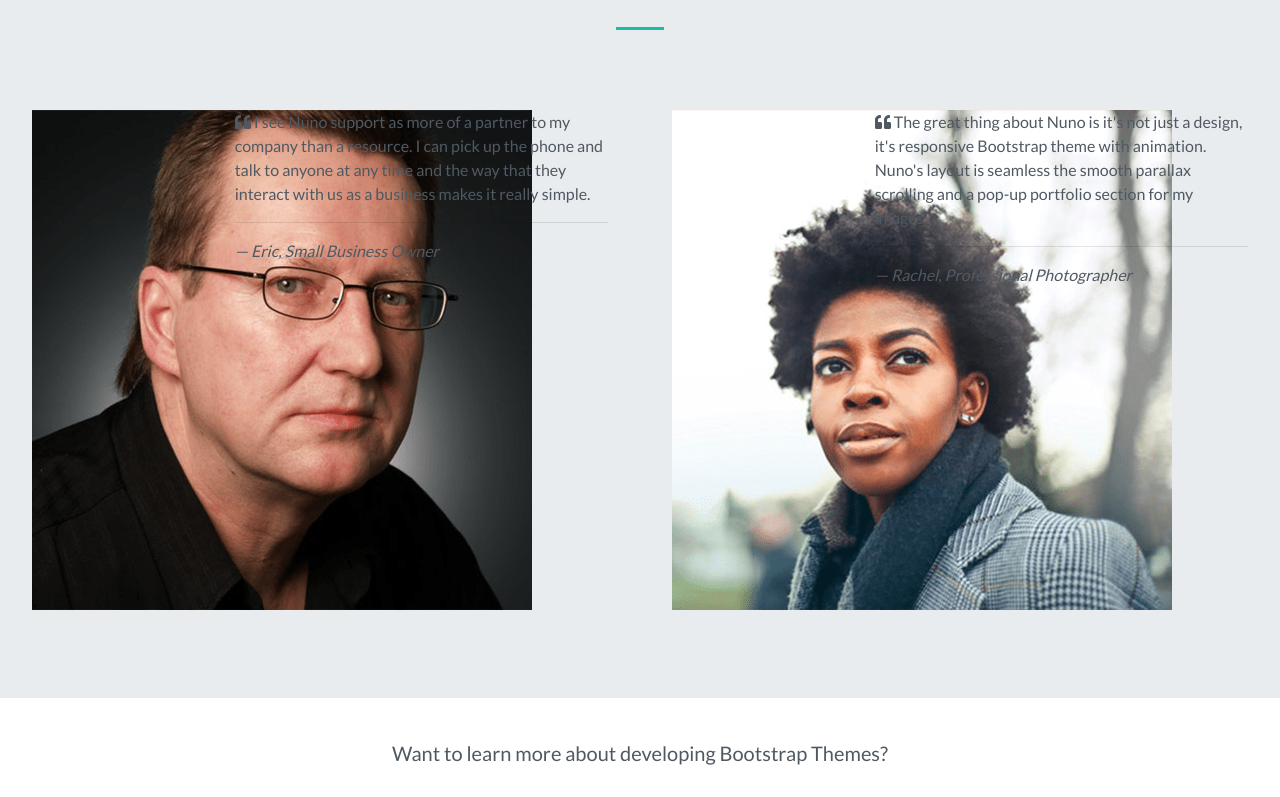
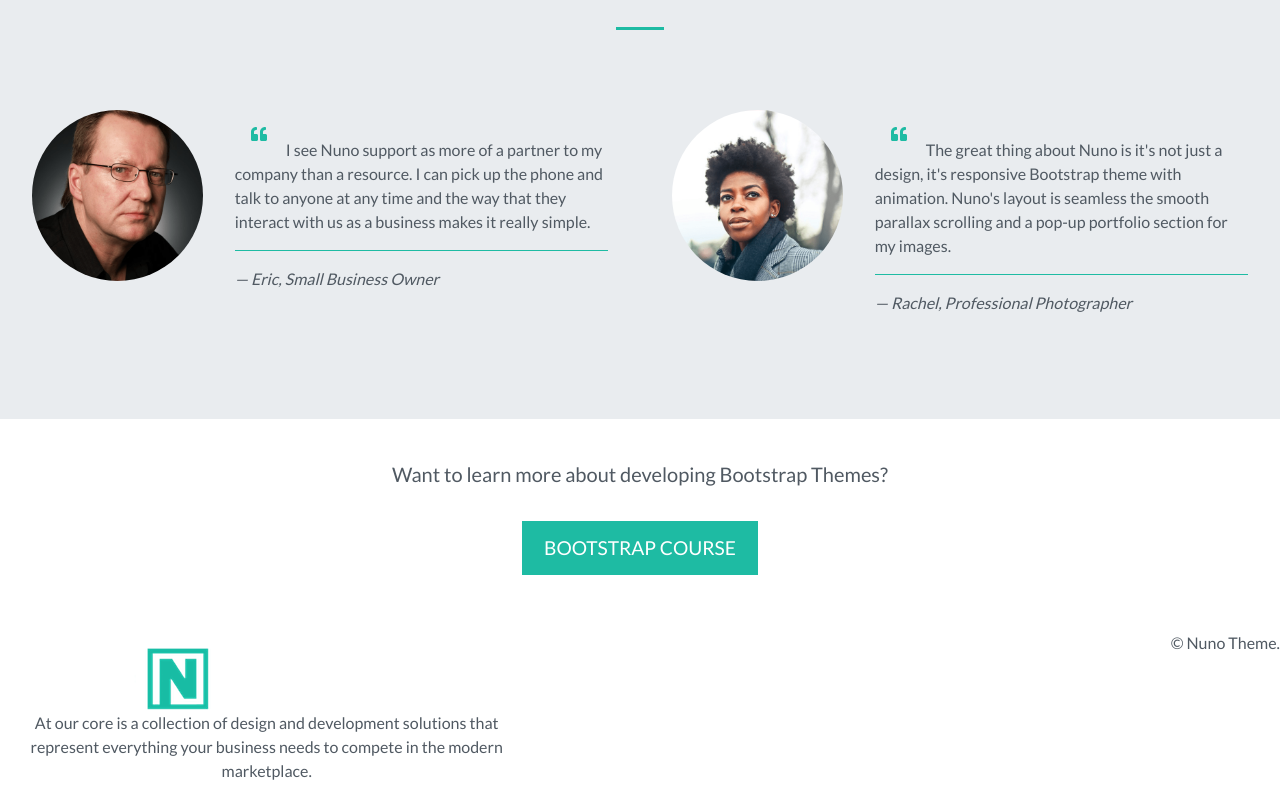
Before and after one commit to notDevDeveloper/archive-30days-trial, a plain HTML site: page index.html in a window 1280 px wide. Shown: the part 2288-3085 px from the top of the page. Drawn offline with Linux system fonts and the light colour scheme.

Commit message:
[add]Add style Clients Section
- clients img
- blockquote .svg-inline--fa
- clients-hr

```diff
--- a/style.css
+++ b/style.css
@@ -160,6 +160,21 @@ h3.heading {
   margin-top: 1.5rem;
 }
 
+/*--- Clients Section --*/
+.clients img {
+  width: 100%;
+  border-radius: 50%;
+}
+
+blockquote .svg-inline--fa {
+  color: #1ebba3;
+  margin: 1rem;
+}
+
+.clients-hr {
+  border-top: 0.05rem solid #1ebba3;
+}
+
 /*============ BOOTSTRAP BREAK POINTS:
 
 Extra small (xs) devices (portrait phones, less than 576px)
```
